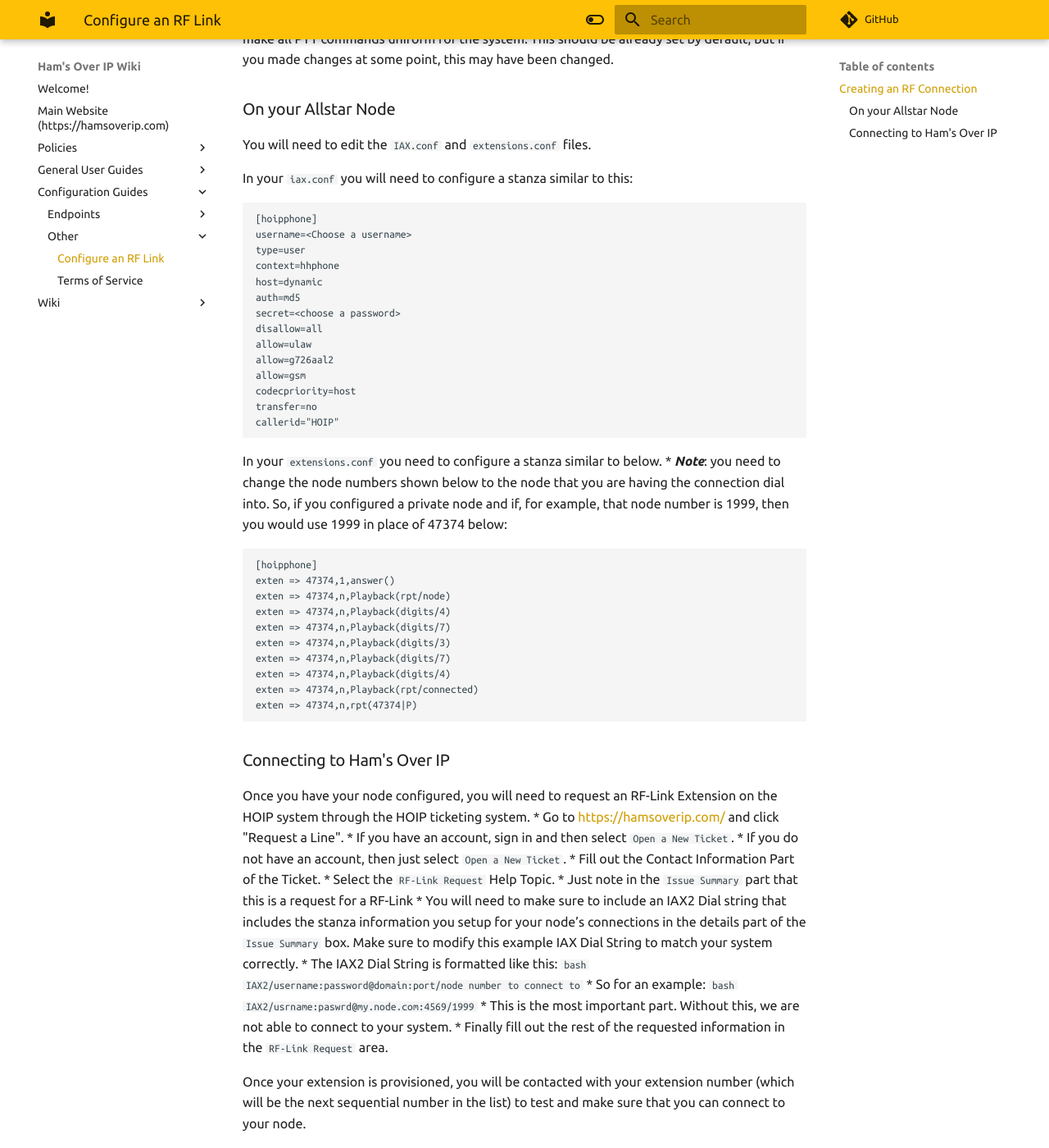
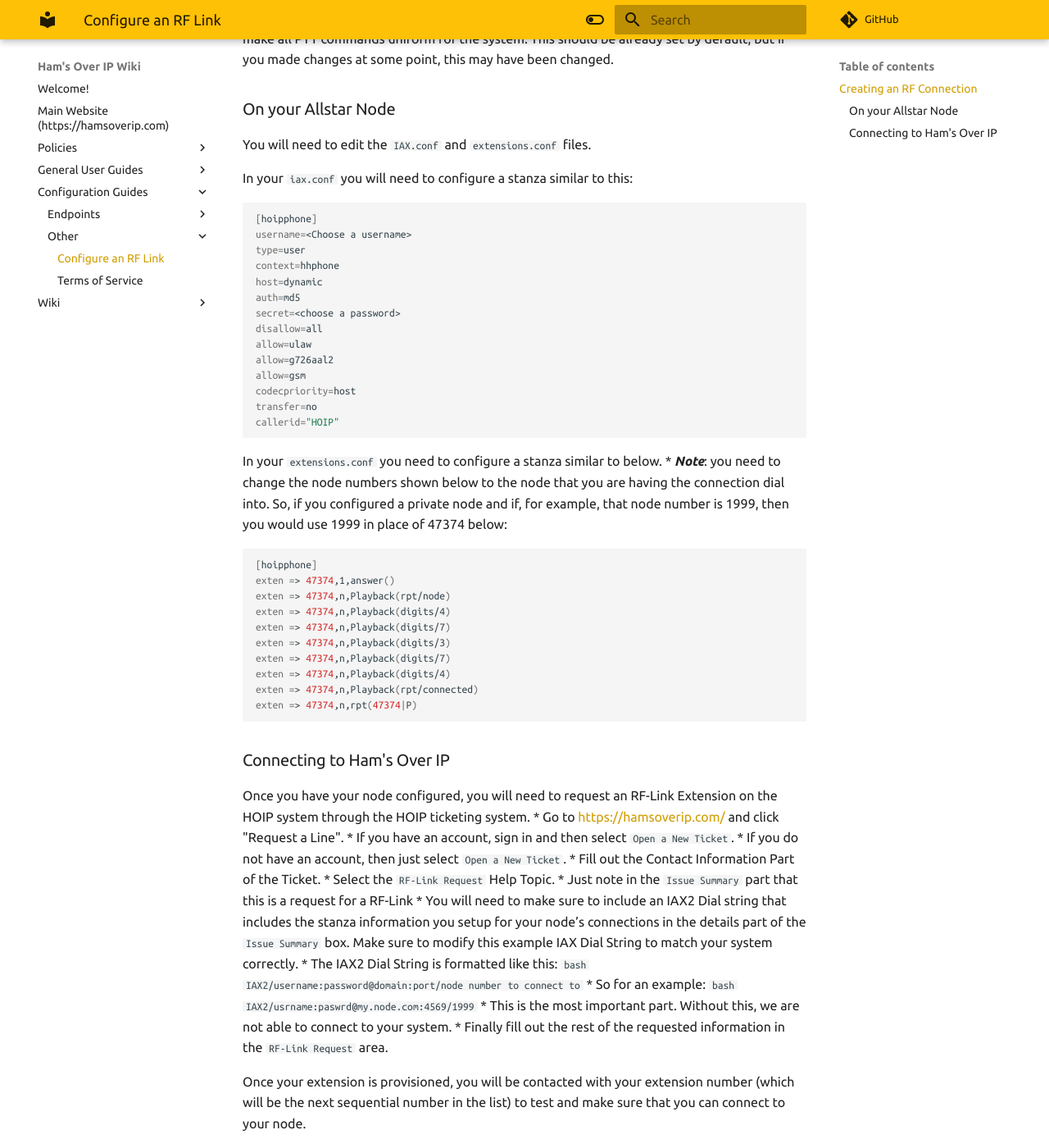
Before and after one commit to hamsoverip/wiki, an MkDocs documentation site: the page built from docs/endpoints/other/rf-links.md, in a window 1280 px wide and 1400 px high, scrolled down 684 px. Shown: the whole window at 82% size. Built offline with MkDocs 1.6.1 and Material for MkDocs 9.7.7, drawn with Linux system fonts in a browser that asks for light colours; comment, search, counter and statistics services are not loaded; some of the changed lines change nothing that is shown.

Commit message:
Initial Release

```diff
--- a/mkdocs.yml
+++ b/mkdocs.yml
@@ -23,6 +23,9 @@
         name: Switch to light mode
 
 markdown_extensions:
+  - admonition
+  - codehilite:
+      guess_lang: false
   - toc:
       permalink: true
 
```
